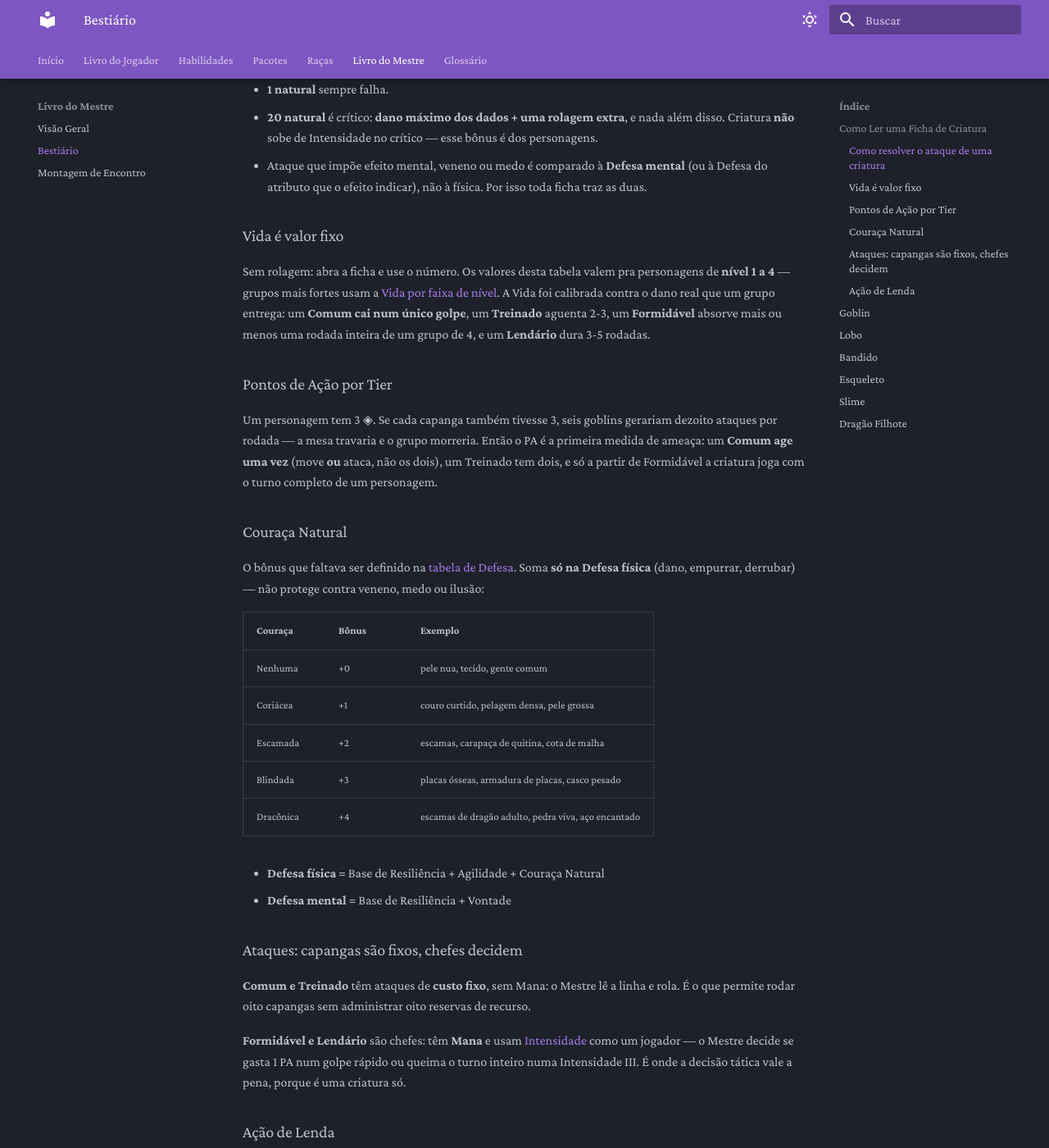
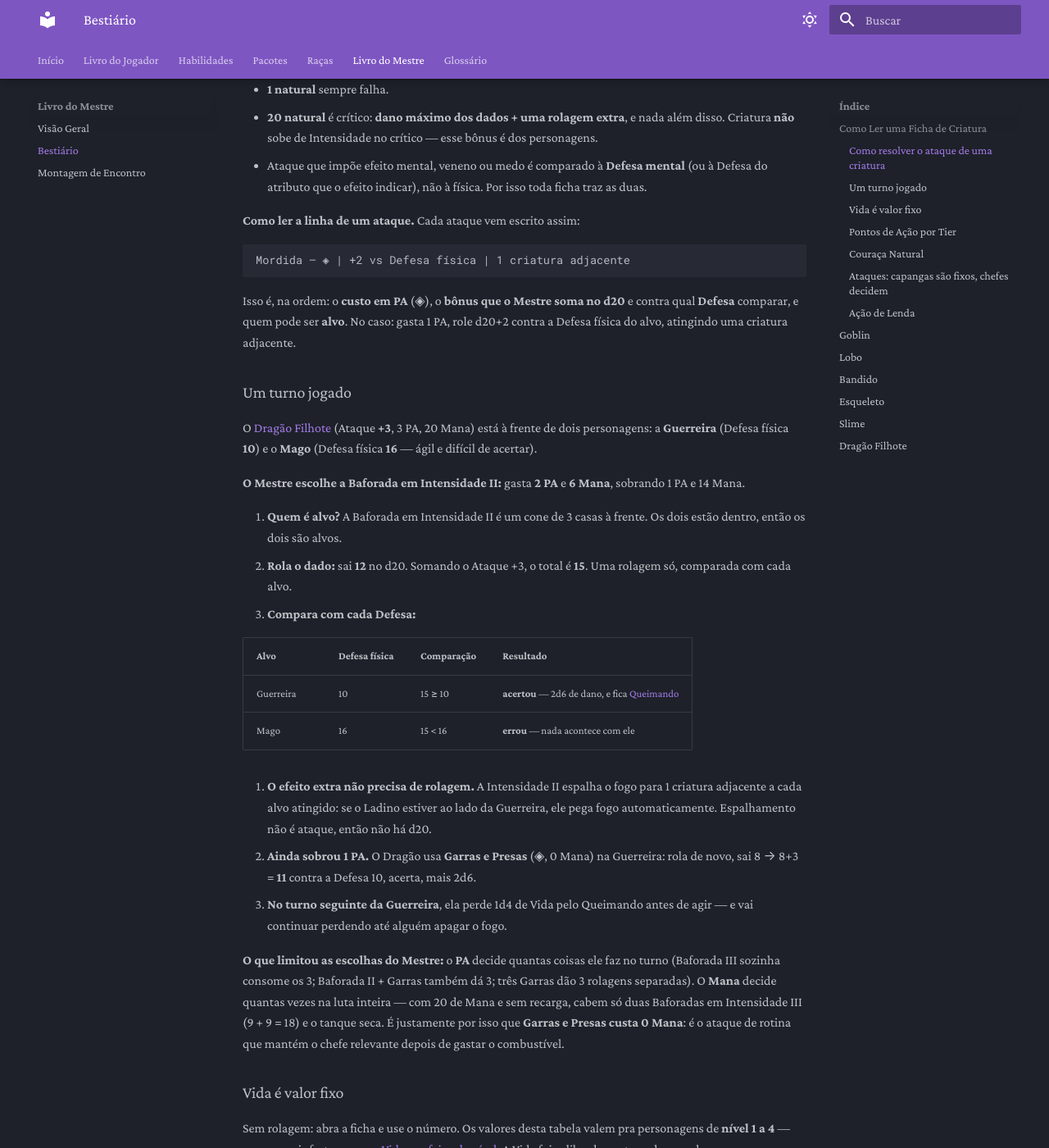
Before and after one commit to Felipe1072-git/prisma-rpg, an MkDocs documentation site: the page built from docs/mestre/bestiario.md, in a window 1280 px wide and 1400 px high, scrolled down 941 px. Shown: the whole window at 82% size. Built offline with MkDocs 1.6.1 and Material for MkDocs 9.7.7, drawn with Linux system fonts in a browser that asks for light colours.

Commit message:
docs: adiciona um turno jogado ao Bestiario
O usuario leu "+3 vs Defesa fisica" e nao soube o que fazer com aquilo -- se ele
nao entendeu, um Mestre na mesa tambem nao vai. A notacao assumia conhecimento
que nunca foi ensinado em lugar nenhum.

Duas adicoes, ambas logo depois das regras de resolucao, onde a duvida nasce:

- "Como ler a linha de um ataque": destrincha o formato campo por campo (custo
  em PA, bonus a somar no d20 e contra qual Defesa, e quem pode ser alvo)
- "Um turno jogado": o Dragao Filhote agindo contra dois personagens com Defesas
  diferentes (10 e 16), mostrando na pratica que uma rolagem so vale pro cone
  inteiro e acerta um e erra o outro; que o espalhamento do fogo nao pede d20
  porque nao e ataque; que sobrou 1 PA pra um segundo ataque; e que o Queimando
  volta a cobrar no turno seguinte do alvo

Fecha explicando o que limita o Mestre: PA decide quantas coisas ele faz no
turno, Mana decide quantas vezes na luta -- com 20 de Mana cabem duas Baforadas
em Intensidade III e o tanque seca, e e por isso que Garras e Presas custa 0.

Toda a aritmetica do exemplo foi conferida contra a ficha do Dragao.

Co-Authored-By: Claude Opus 5 <noreply@anthropic.com>

````diff
--- a/docs/mestre/bestiario.md
+++ b/docs/mestre/bestiario.md
@@ -24,6 +24,35 @@ Cada ficha traz o **Ataque** já calculado, pra você não precisar somar atribu
 - **1 natural** sempre falha.
 - **20 natural** é crítico: **dano máximo dos dados + uma rolagem extra**, e nada além disso. Criatura **não** sobe de Intensidade no crítico — esse bônus é dos personagens.
 - Ataque que impõe efeito mental, veneno ou medo é comparado à **Defesa mental** (ou à Defesa do atributo que o efeito indicar), não à física. Por isso toda ficha traz as duas.
+
+**Como ler a linha de um ataque.** Cada ataque vem escrito assim:
+
+```
+Mordida — ◈ | +2 vs Defesa física | 1 criatura adjacente
+```
+
+Isso é, na ordem: o **custo em PA** (◈), o **bônus que o Mestre soma no d20** e contra qual **Defesa** comparar, e quem pode ser **alvo**. No caso: gasta 1 PA, role d20+2 contra a Defesa física do alvo, atingindo uma criatura adjacente.
+
+### Um turno jogado
+
+O [Dragão Filhote](#dragão-filhote) (Ataque **+3**, 3 PA, 20 Mana) está à frente de dois personagens: a **Guerreira** (Defesa física **10**) e o **Mago** (Defesa física **16** — ágil e difícil de acertar).
+
+**O Mestre escolhe a Baforada em Intensidade II:** gasta **2 PA** e **6 Mana**, sobrando 1 PA e 14 Mana.
+
+1. **Quem é alvo?** A Baforada em Intensidade II é um cone de 3 casas à frente. Os dois estão dentro, então os dois são alvos.
+2. **Rola o dado:** sai **12** no d20. Somando o Ataque +3, o total é **15**. Uma rolagem só, comparada com cada alvo.
+3. **Compara com cada Defesa:**
+
+| Alvo | Defesa física | Comparação | Resultado |
+|---|---|---|---|
+| Guerreira | 10 | 15 ≥ 10 | **acertou** — 2d6 de dano, e fica [Queimando](../glossario.md#queimando) |
+| Mago | 16 | 15 < 16 | **errou** — nada acontece com ele |
+
+4. **O efeito extra não precisa de rolagem.** A Intensidade II espalha o fogo para 1 criatura adjacente a cada alvo atingido: se o Ladino estiver ao lado da Guerreira, ele pega fogo automaticamente. Espalhamento não é ataque, então não há d20.
+5. **Ainda sobrou 1 PA.** O Dragão usa **Garras e Presas** (◈, 0 Mana) na Guerreira: rola de novo, sai 8 → 8+3 = **11** contra a Defesa 10, acerta, mais 2d6.
+6. **No turno seguinte da Guerreira**, ela perde 1d4 de Vida pelo Queimando antes de agir — e vai continuar perdendo até alguém apagar o fogo.
+
+**O que limitou as escolhas do Mestre:** o **PA** decide quantas coisas ele faz no turno (Baforada III sozinha consome os 3; Baforada II + Garras também dá 3; três Garras dão 3 rolagens separadas). O **Mana** decide quantas vezes na luta inteira — com 20 de Mana e sem recarga, cabem só duas Baforadas em Intensidade III (9 + 9 = 18) e o tanque seca. É justamente por isso que **Garras e Presas custa 0 Mana**: é o ataque de rotina que mantém o chefe relevante depois de gastar o combustível.
 
 ### Vida é valor fixo
 
````
